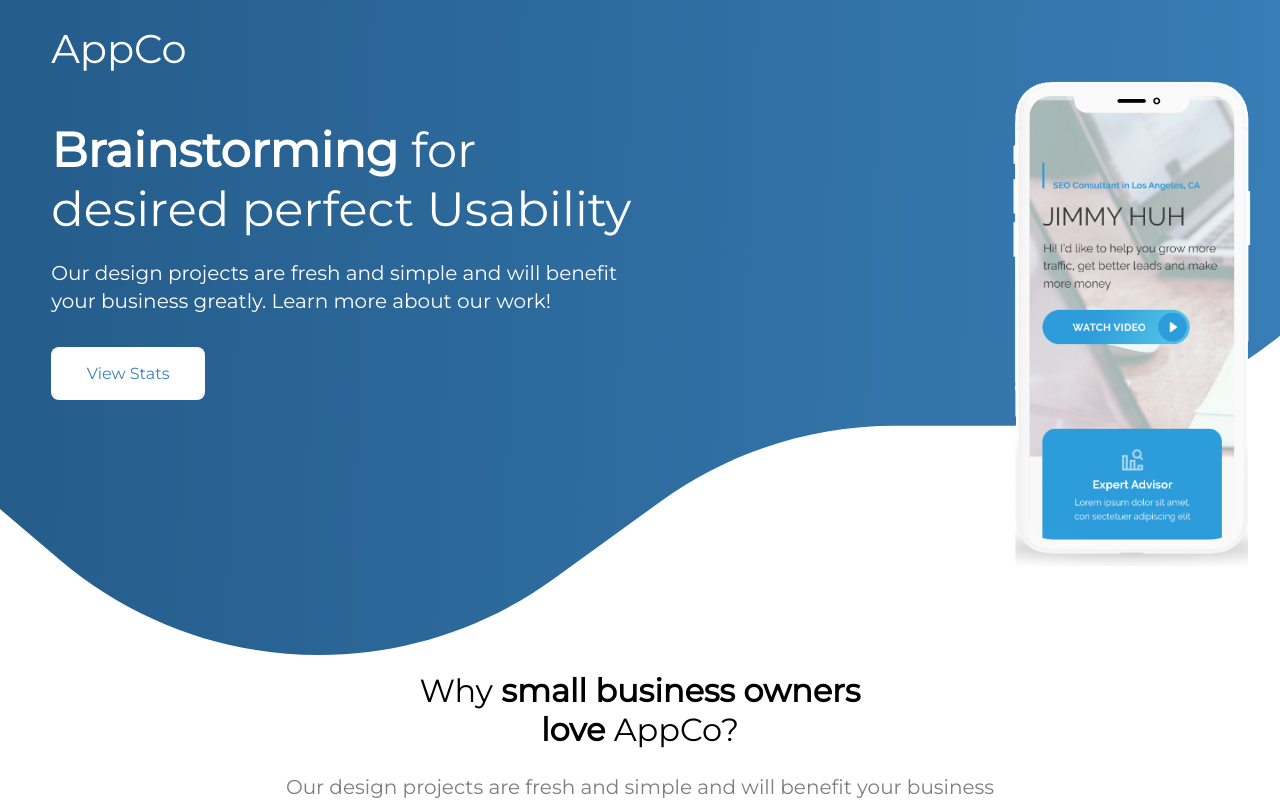
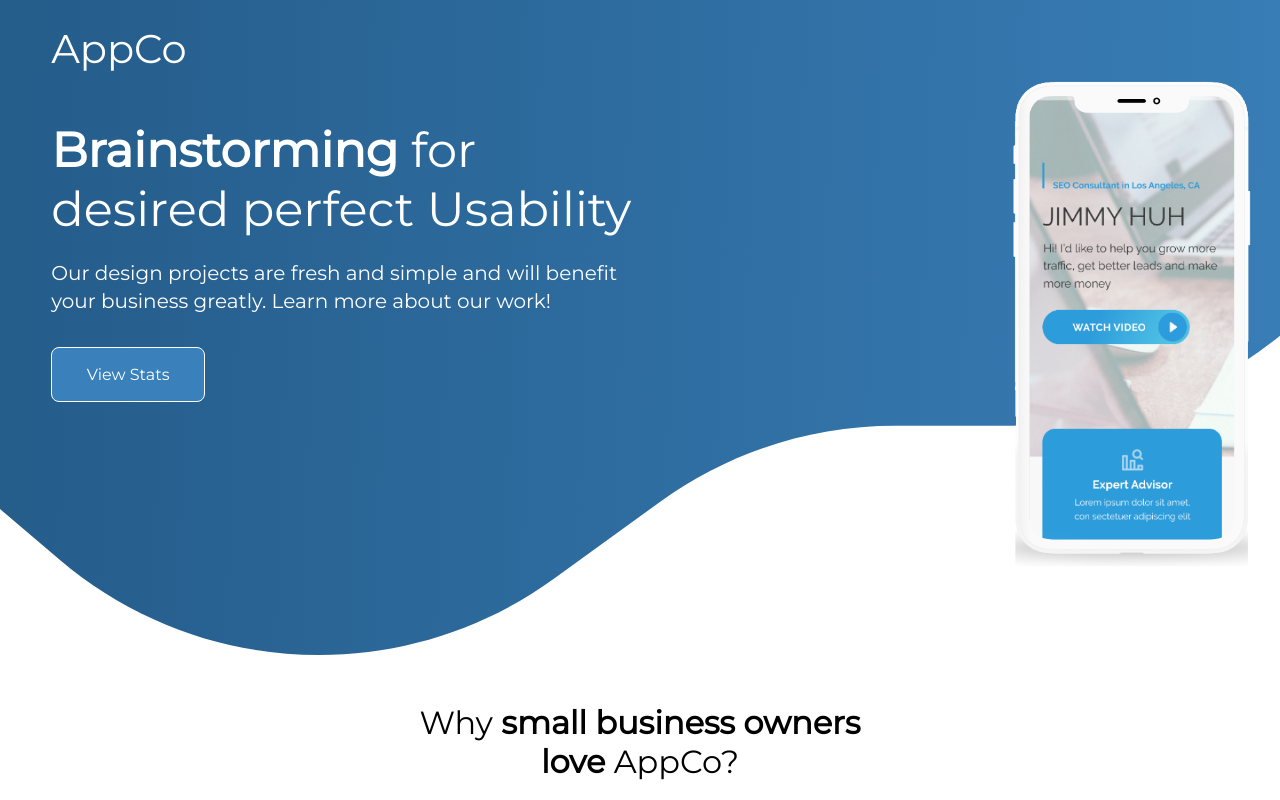
Before and after one commit to IsaacKlark/people_stats, a React (Create React App) app: page /#/ in a window 1280 px wide. In both pictures the pointer is over the link "View Stats". Shown: the top 800 px of the page. Built offline with nearby package versions, Linux system fonts and the light colour scheme.

Commit message:
soluiton

```diff
--- a/src/styles/header.scss
+++ b/src/styles/header.scss
@@ -46,6 +46,14 @@
     padding: 17px 0;
     text-align: center;
     display: block;
+    transition: background-color 0.5s, color 0.5s;
+  }
+
+  &__link:hover {
+    background-color: #3A80BA;
+    color: white;
+    border: 1px solid white;
+    box-sizing: border-box;
   }
 
   &__phone {
--- a/src/styles/main-top-cards.scss
+++ b/src/styles/main-top-cards.scss
@@ -5,6 +5,7 @@
   -webkit-box-pack: center;
       -ms-flex-pack: center;
           justify-content: center;
+
 
   &__card {
     max-width: 380px;
@@ -66,7 +67,7 @@
 
 @media (max-width: 1300px) {
   .main-top-cards {
-    padding: 0 4%;
+    padding: 0 32px;
   }
 }
 
--- a/src/styles/main-top.scss
+++ b/src/styles/main-top.scss
@@ -12,7 +12,7 @@
 
   &__h2 {
     width: 500px;
-    margin-top: 16px;
+    margin-top: 48px;
     font-style: normal;
     font-weight: normal;
     font-size: 32px;
--- a/src/styles/stle.css
+++ b/src/styles/stle.css
@@ -206,7 +206,7 @@
 
 @media (max-width: 1300px) {
   .main-top-cards {
-    padding: 0 4%;
+    padding 0 32px;
   }
 }
 @media (max-width: 850px) {
--- a/src/styles/style.css
+++ b/src/styles/style.css
@@ -42,6 +42,13 @@
   padding: 17px 0;
   text-align: center;
   display: block;
+  transition: background-color 0.5s, color 0.5s;
+}
+.header__link:hover {
+  background-color: #3A80BA;
+  color: white;
+  border: 1px solid white;
+  box-sizing: border-box;
 }
 .header__phone {
   width: 267px;
@@ -117,7 +124,7 @@
 }
 .main-top__h2 {
   width: 500px;
-  margin-top: 16px;
+  margin-top: 48px;
   font-style: normal;
   font-weight: normal;
   font-size: 32px;
@@ -206,7 +213,7 @@
 
 @media (max-width: 1300px) {
   .main-top-cards {
-    padding: 0 4%;
+    padding: 0 32px;
   }
 }
 @media (max-width: 850px) {
@@ -269,6 +276,13 @@
   margin-top: 24px;
   z-index: 2;
   position: relative;
+  box-sizing: border-box;
+  transition: background-color 0.5s, color 0.5s;
+}
+.main-middle a:hover {
+  color: white;
+  background-color: #3A80BA;
+  border: 1px solid white;
 }
 .main-middle__leptop {
   position: absolute;
@@ -505,6 +519,14 @@
   text-align: center;
   display: block;
   margin: 24px 0 40px;
+  box-sizing: border-box;
+  transition: background-color 0.5s, color 0.5s;
+}
+.main-bottom-cards__card a:hover {
+  color: #3A80BA;
+  background-color: white;
+  box-sizing: border-box;
+  border: 1px solid #3A80BA;
 }
 
 @media (max-width: 1350px) {
@@ -590,6 +612,10 @@
   font-weight: bold;
   color: #3A80BA;
   text-decoration: none;
+  transition: color 0.5s;
+}
+.footer__contact-p a:hover {
+  color: #4fafff;
 }
 .footer__form {
   width: 579px;
@@ -606,6 +632,7 @@
   box-sizing: border-box;
   border-radius: 10px;
   position: relative;
+  padding: 2px 0;
 }
 .footer__form button {
   width: 176px;
@@ -620,6 +647,13 @@
   color: white;
   outline: 0;
   border: 0;
+  margin-right: 2px;
+  transition: background-color 0.5s, color 0.5s;
+}
+.footer__form button:hover {
+  background-color: white;
+  color: #3A80BA;
+  border: 1px solid #3A80BA;
 }
 .footer__form button:hover {
   cursor: pointer;
```
Also changed, not shown: src/styles/footer.scss (+14 -0 lines), src/styles/main-bottom-cards.scss (+8 -0 lines), src/styles/main-middle.scss (+8 -0 lines), 1 other file (tests, documents, lock files or other folders).
